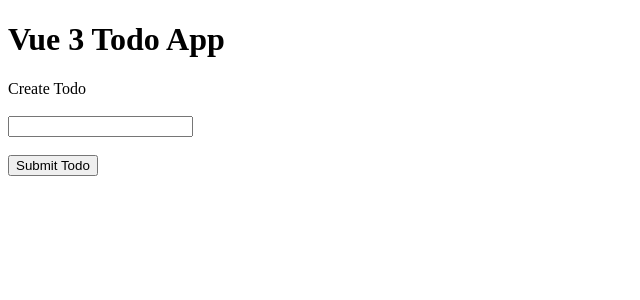
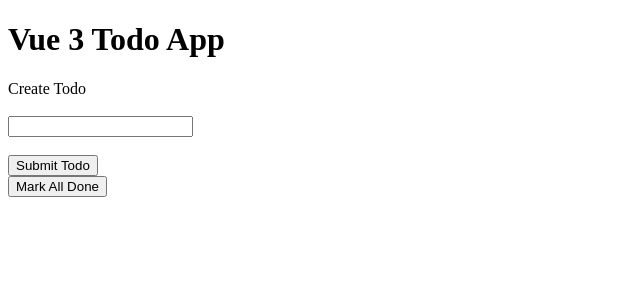
Before and after one commit to ajcwebdev/vue3-todo, a Vue app: page / in a window 1280 px wide. Shown: the top 300 px of the page, without its empty margins (0-640 px from the left). Built offline with nearby package versions, Linux system fonts and the light colour scheme.

Commit message:
Add a button to mark all todos as done

```diff
--- a/src/App.vue
+++ b/src/App.vue
@@ -1,5 +1,6 @@
 <template>
   <h1>Vue 3 Todo App</h1>
+
   <form @submit.prevent="addNewTodo">
     <label>Create Todo</label>
     <br><br>
@@ -7,6 +8,11 @@
     <br><br>
     <button>Submit Todo</button>
   </form>
+
+  <button @click="markAllDone">
+    Mark All Done
+  </button>
+
   <ul>
     <li
       v-for="todo in todos"
@@ -51,12 +57,19 @@ export default {
       todos.value.splice(index, 1)
     }
 
+    const markAllDone = () => {
+      todos.value.forEach(
+        (todo) => todo.done = true
+      )
+    }
+
     return {
       todos,
       newTodo,
       addNewTodo,
       toggleDone,
       removeTodo,
+      markAllDone,
     }
   }
 }
```
Also changed, not shown: assets/08-add-a-button-to-mark-all-todos-as-done.jpg (added), 1 other file (tests, documents, lock files or other folders).
